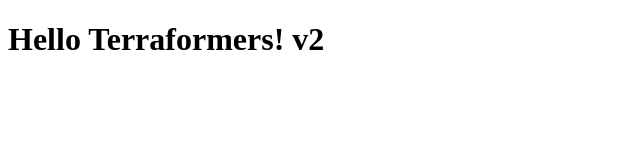
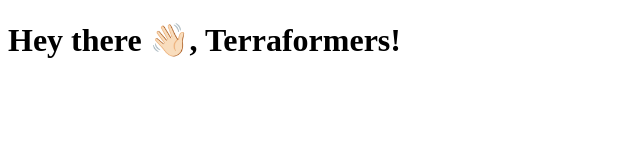
Before and after one commit to b3nk3/terraform-beginner-bootcamp-2023, a plain HTML site: page public/index.html in a window 1280 px wide. Shown: the whole page, without its empty margins (0-640 px from the left). Drawn offline with Linux system fonts and the light colour scheme.

Commit message:
feat: invalidate cache on new version (#34)
* feat: add cache invalidation

* feat(output): add CDN url

* fix: missing `heredoc` character (`\`)

* feat(index): update content

[#33]

```diff
--- a/public/index.html
+++ b/public/index.html
@@ -6,6 +6,6 @@
     <title>Terrahouse</title>
   </head>
   <body>
-    <h1>Hello Terraformers! v2</h1>
+    <h1>Hey there 👋🏻, Terraformers!</h1>
   </body>
 </html>
```
Also changed, not shown: 4 other files.
